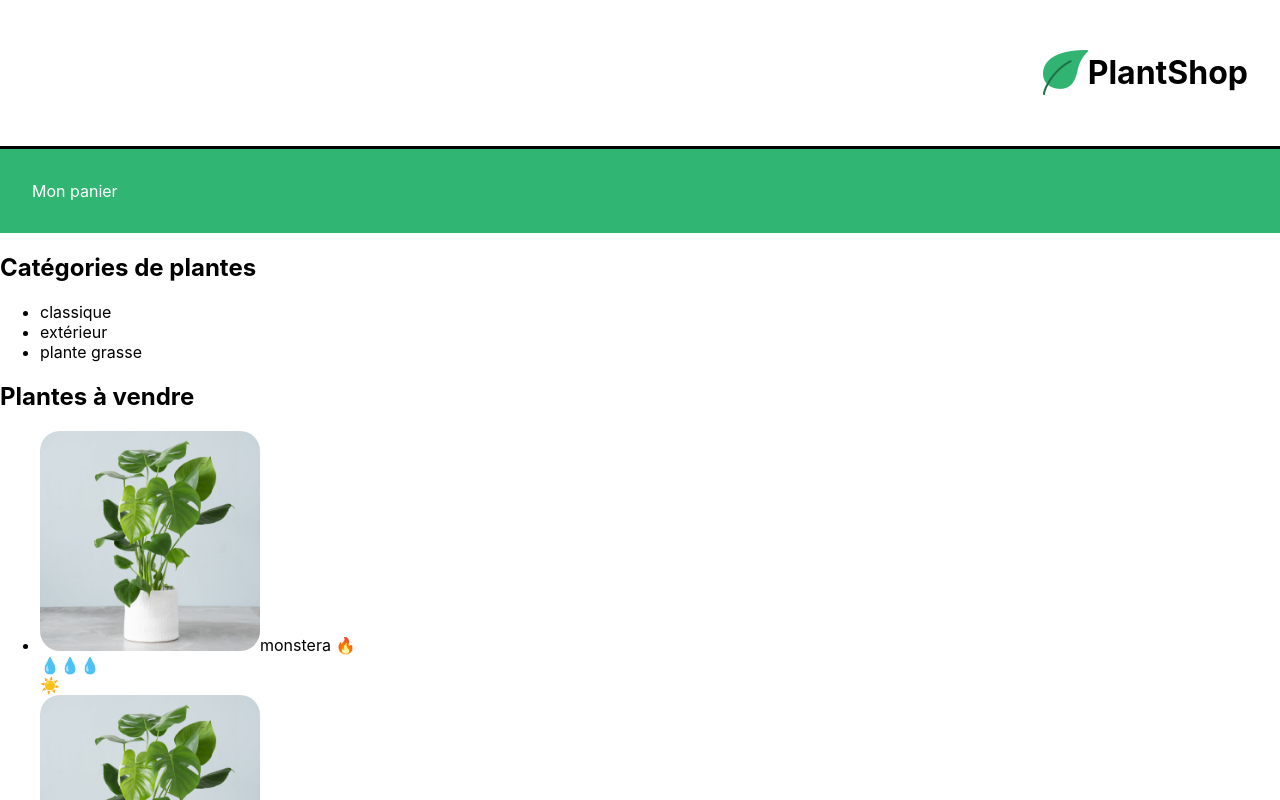
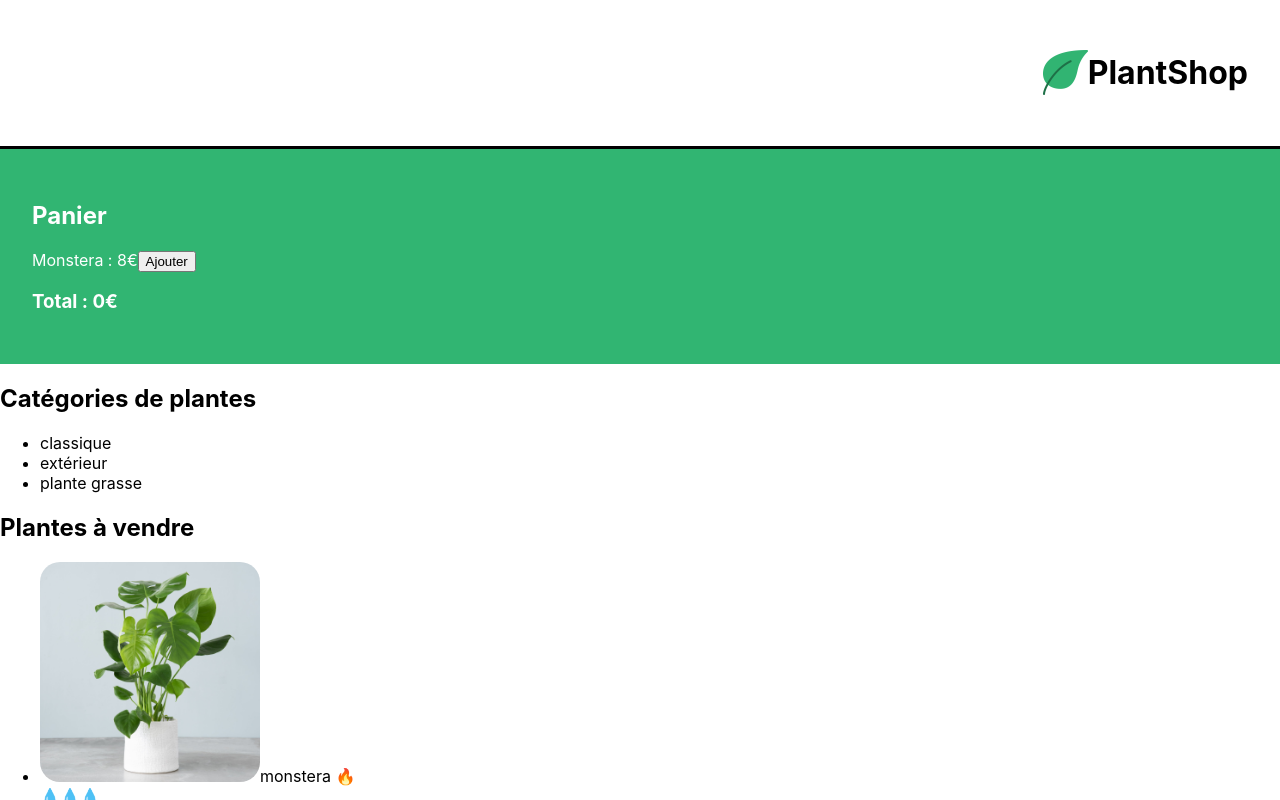
Before and after one commit to Entwickel/plantshop, a React (Create React App) app: page / in a window 1280 px wide. Shown: the top 800 px of the page. Built offline with nearby package versions, Linux system fonts and the light colour scheme.

Commit message:
ajout d'un panier poc

```diff
--- a/src/components/Cart.js
+++ b/src/components/Cart.js
@@ -1,12 +1,24 @@
 import React from 'react';
 import '../styles/Cart.css';
+import {useState} from 'react'
 
-const Cart = () => {
+
+function Cart(){
+  const monsteraPrice = 8
+  const [cart, updateCart] = useState(0)
+
   return (
-    <div className="lmj-cart">
-     Mon panier
-    </div>
-  );
-};
+    <div className='lmj-cart'>
+      <h2>Panier</h2>
+      <div>
+          Monstera : {monsteraPrice}€
+          <button onClick={() => updateCart(cart + 1)}>
+              Ajouter
+          </button>
+      </div>
+      <h3>Total : {monsteraPrice * cart}€</h3>
+  </div>
+      )
+}
 
 export default Cart;
```
Also changed, not shown: 1 other file (tests, documents, lock files or other folders).
